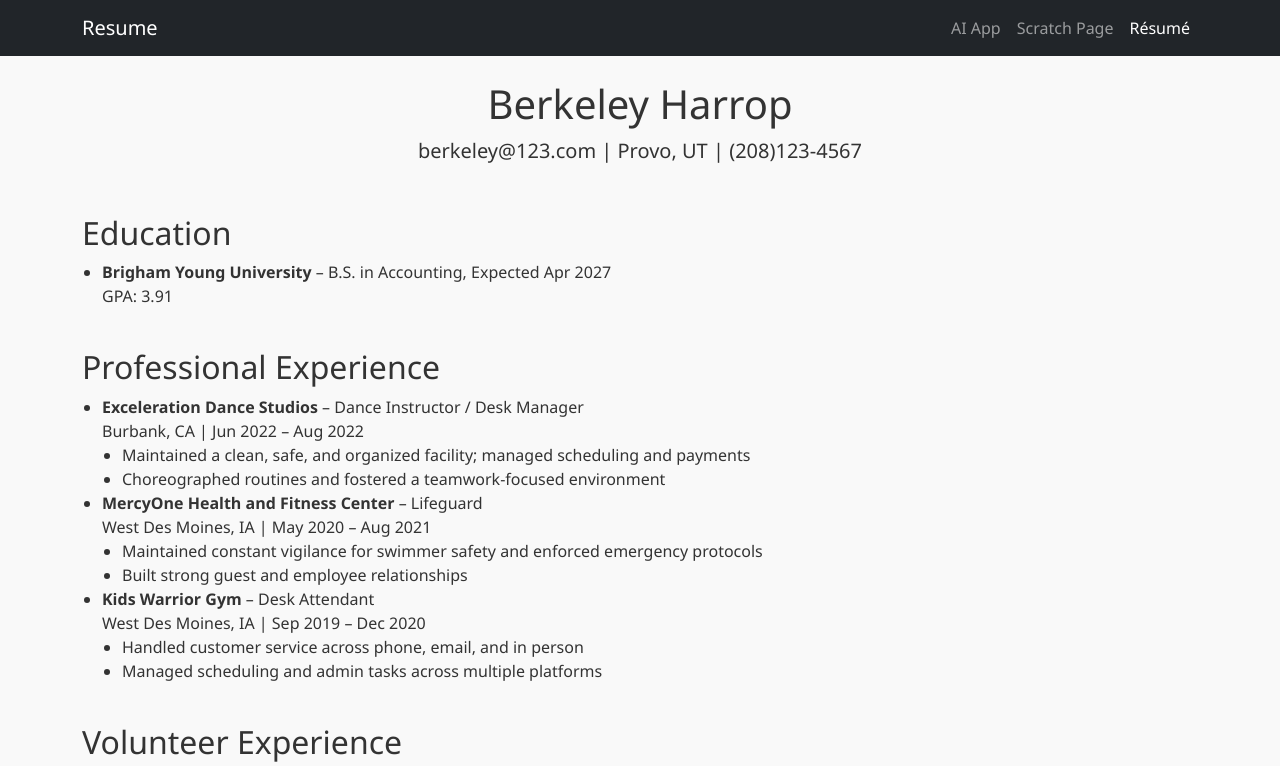
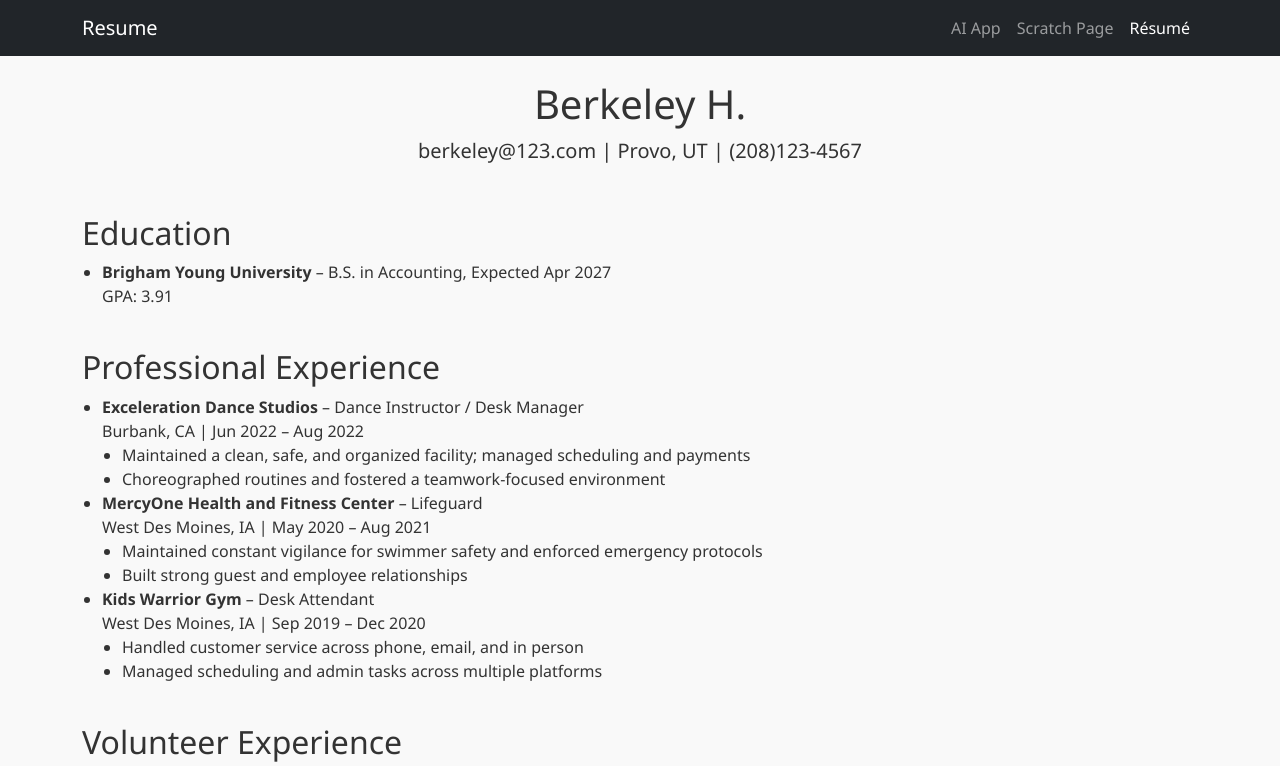
Before and after one commit to bgh2003-bgh/utah-activities, a plain HTML site: page professional.html in a window 1280 px wide. Shown: the top 766 px of the page. Drawn offline with nearby package versions, Linux system fonts and the light colour scheme.

Commit message:
Update professional.html

```diff
--- a/professional.html
+++ b/professional.html
@@ -2,7 +2,7 @@
 <html lang="en">
 <head>
   <meta charset="UTF-8">
-  <title>Berkeley Harrop – Résumé</title>
+  <title>Berkeley H. – Résumé</title>
   <meta name="viewport" content="width=device-width, initial-scale=1">
   <link href="https://cdn.jsdelivr.net/npm/bootstrap@5.3.3/dist/css/bootstrap.min.css" rel="stylesheet">
   <link rel="stylesheet" href="css/styles.css">
@@ -30,7 +30,7 @@
   <!-- Résumé Section -->
   <div class="container">
     <header class="text-center mb-5">
-      <h1>Berkeley Harrop</h1>
+      <h1>Berkeley H.</h1>
       <p class="lead">berkeley@123.com | Provo, UT | (208)123-4567</p>
     </header>
 
```
